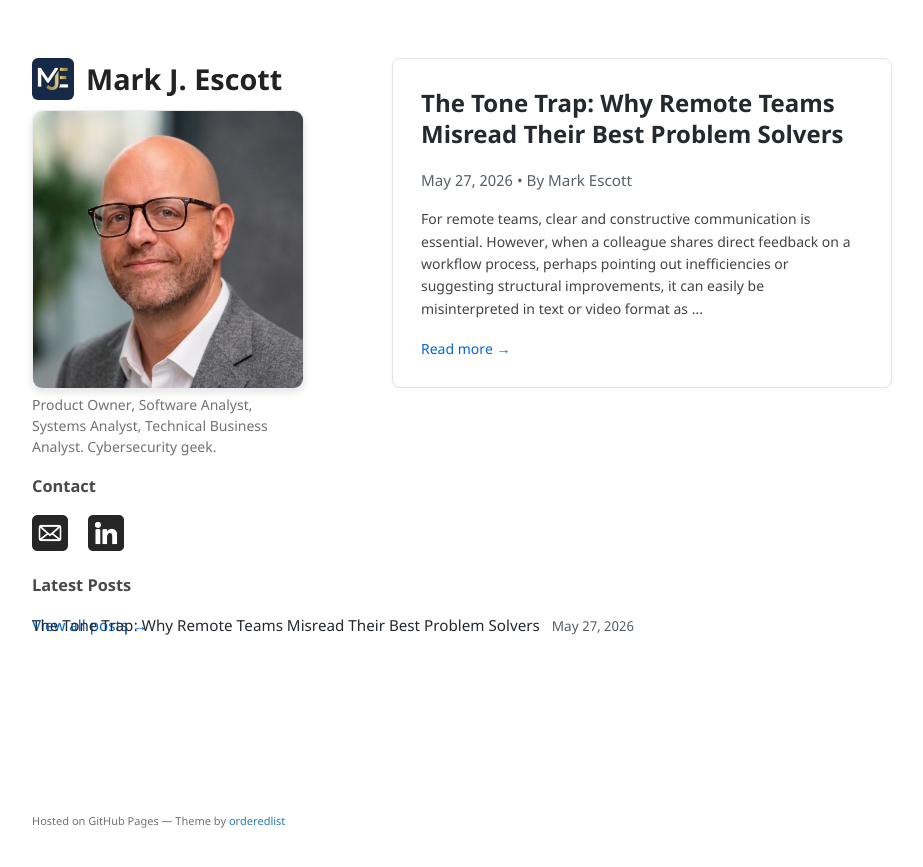
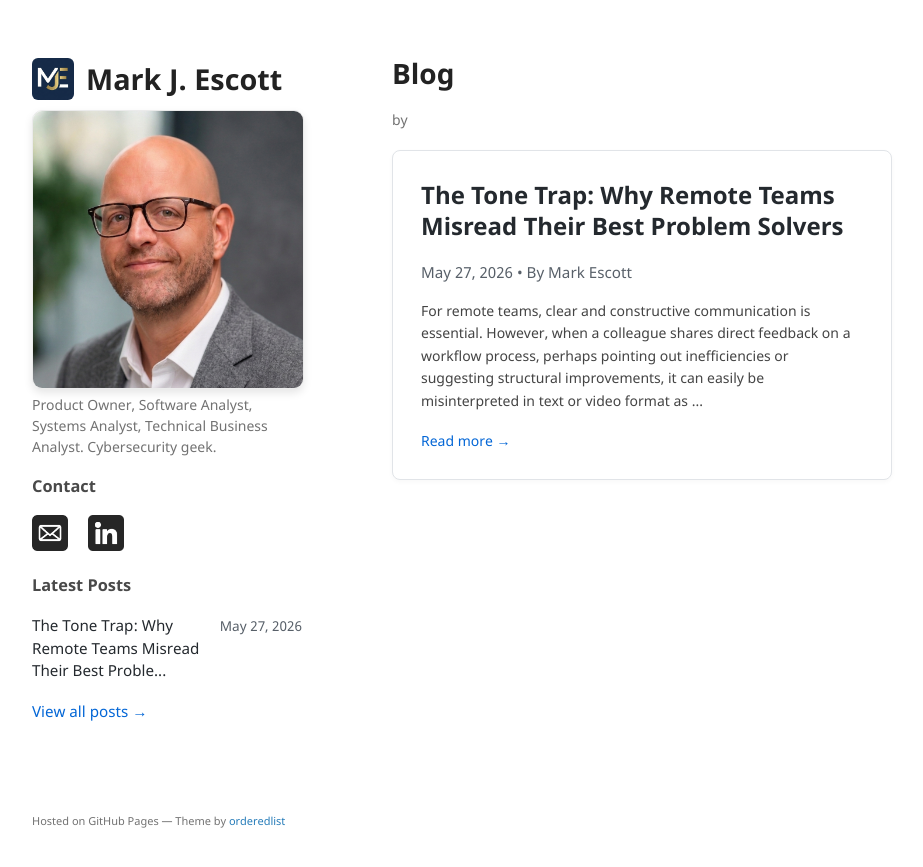
Before and after one commit to mjescott/mjescott.github.io, a Jekyll site: the page built from blog/index.md, in a window 1280 px wide. Shown: the top 867 px of the page, without its empty margins (178-1101 px from the left). Built offline with Jekyll 4.4.1, drawn with Linux system fonts in a browser that asks for light colours; our own code applies the rules of GitHub Pages for plain Markdown files; comment, search, counter and statistics services are not loaded.

Commit message:
css and layout fixes

```diff
--- a/_layouts/default.html
+++ b/_layouts/default.html
@@ -44,7 +44,7 @@
           {% for post in site.posts limit: 10 %}
             <li>
               <a href="{{ post.url | relative_url }}">
-                {{ post.title }}
+                {{ post.title | truncate: 60 }}
                 <span class="post-date">{{ post.date | date: "%b %d, %Y" }}</span>
               </a>
             </li>
--- a/assets/css/style.scss
+++ b/assets/css/style.scss
@@ -286,5 +286,5 @@
   position:static !important;
 }
 header ul {
-  position: fixed !important;
+  position: inherit !important;
 }
```
Also changed, not shown: blog/index.md (+1 -0 lines).
